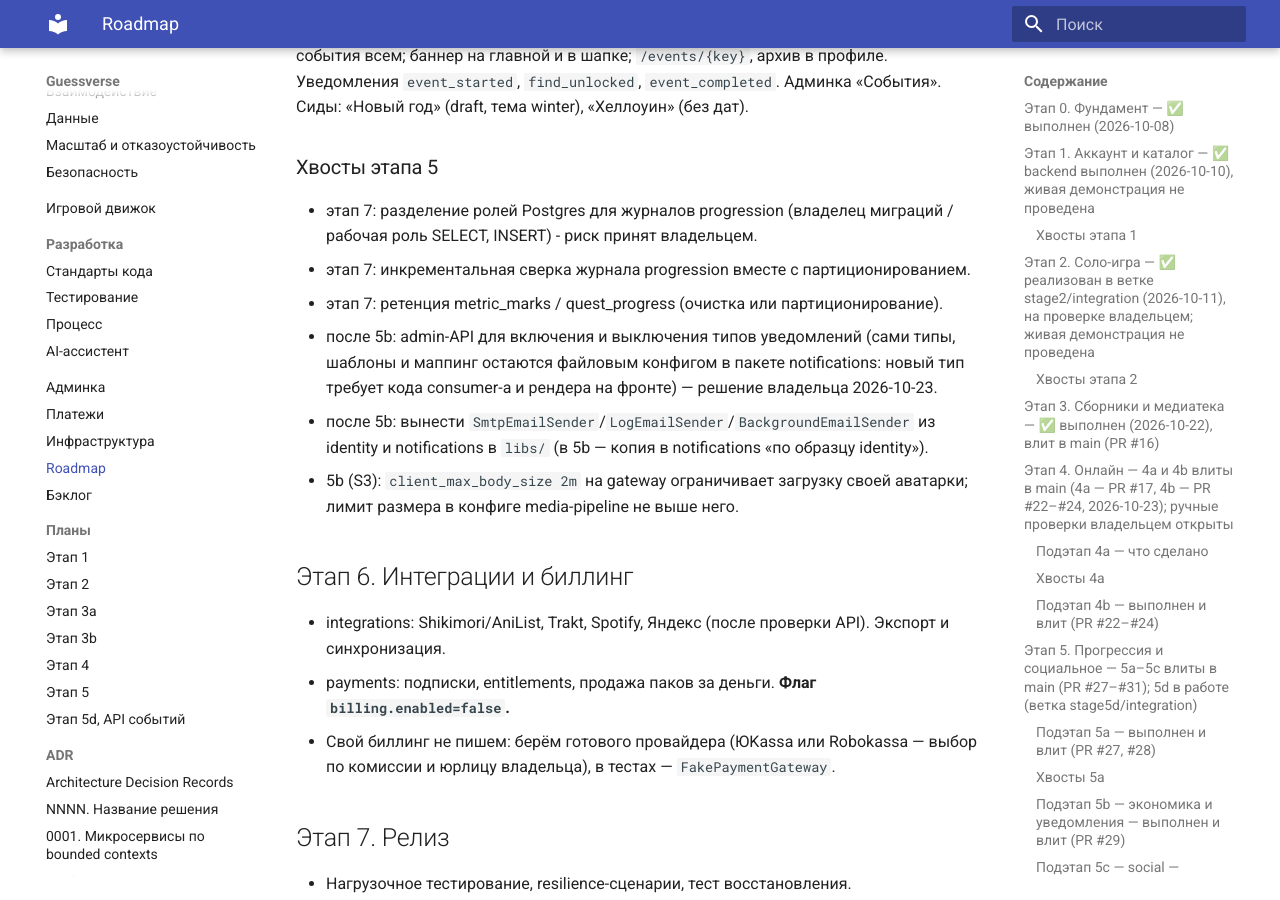
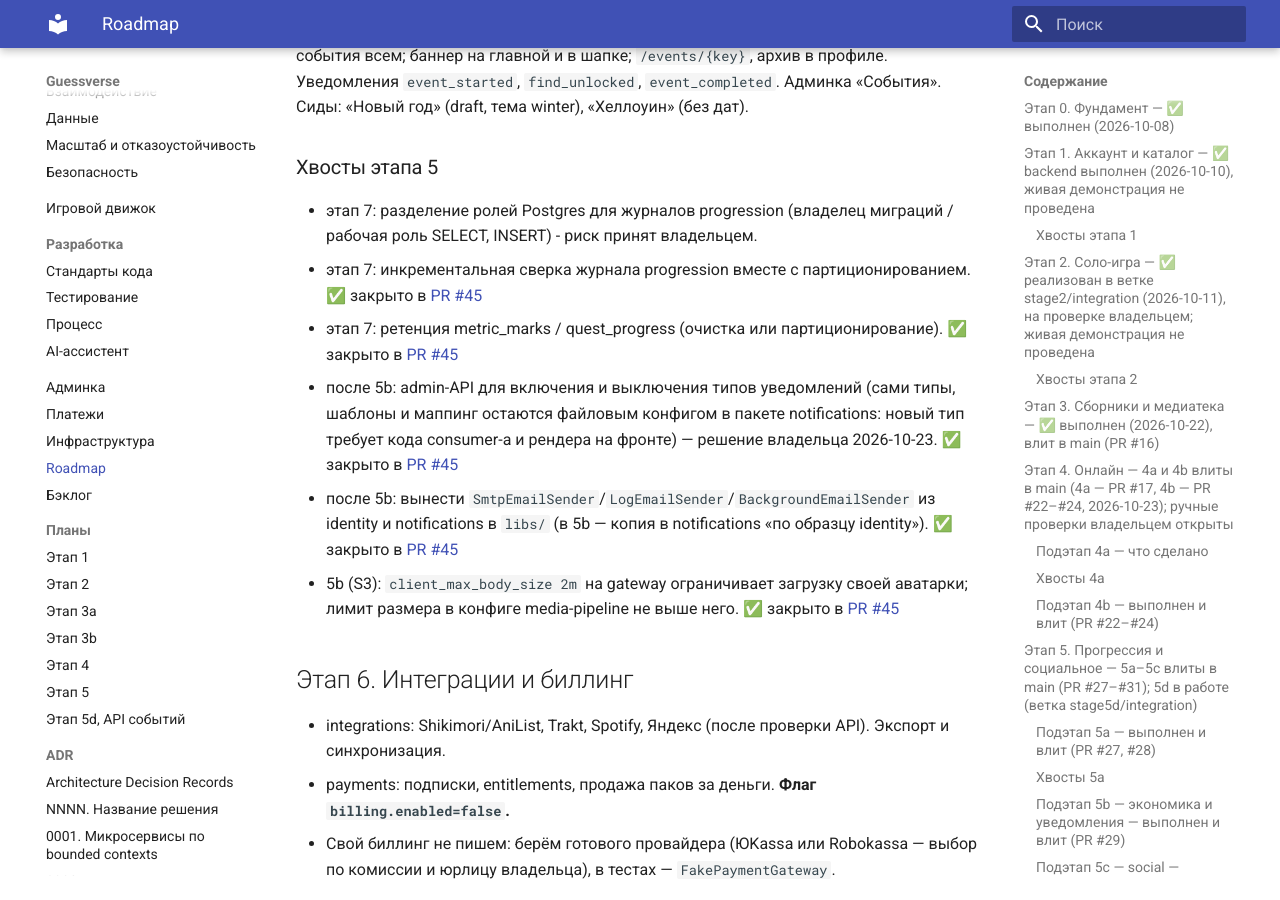
Before and after one commit to L0GIN0UT/oncue, an MkDocs documentation site: the page built from docs/09-roadmap.md, in a window 1280 px wide and 900 px high, scrolled down 10144 px. Built offline with MkDocs 1.6.1 and Material for MkDocs 9.7.7, drawn with Linux system fonts in a browser that asks for light colours.

```diff
--- a/docs/09-roadmap.md
+++ b/docs/09-roadmap.md
@@ -36,7 +36,7 @@
 | Живой прогон integration-тестов OpenSearch и `nginx -t` на образе nginx 1.28 в CI | `.github/workflows`, catalog, `infra/nginx` | Открыт — перенесён в хвосты этапа 2 |
 | `mypy_django_plugin` для admin | admin | ✅ этап 2 |
 | Протокол вместо `EventProcessor` в `KafkaEventConsumer` | `libs/messaging` | ✅ этап 2: `EventProcessorPort`, admin без `cast` |
-| Общий подключаемый inbox для Django (сейчас свой в admin) | `libs/messaging`, admin | Этап 5 (модерация в админке) |
+| Общий подключаемый inbox для Django (сейчас свой в admin) | `libs/messaging`, admin | Этап 5 (модерация в админке) | ✅ закрыто в [PR #45](https://github.com/L0GIN0UT/oncue/pull/45) |
 | Ручная security-проверка владельцем: identity, `libs/auth`, вход в admin | — | Открыт, до публичного запуска |
 
 **Принятый риск:** лимитеры входа и denylist `sid` при отказе Redis работают **fail-open** (с метрикой и логом): перебор сдерживает argon2id с ограниченным параллелизмом, окно отозванного access-токена ≤ access TTL. Исключение — лимит выдачи ссылок media-pipeline: fail-closed (503). Подробнее — [architecture/security.md](architecture/security.md#7-реализация-этапа-1).
@@ -64,8 +64,8 @@
 | Скан образов trivy: вернуть блокировку по CRITICAL и выгрузку SARIF в GitHub Security после digest-пиннинга базового образа и Dependabot на него ([ADR 0022](adr/0022-image-scan-reporting-not-gating.md)) | `.github/workflows` | Этап 7 | ✅ закрыто в [PR #38](https://github.com/L0GIN0UT/oncue/pull/38) |
 | Ручная проверка владельцем: identity (гостевые сессии, сервисные токены), `libs/auth` | — | До слияния в `main` |
 | Подтвердить правку эталона `libs/text`: союз «&» теперь удаляется (`("&", "")`) при сверке ответов | `libs/text`, `libs/game_kernel` | До слияния в `main` |
-| Журнал `link_issuance` чистится внутри `IssueAssetLink` (не чаще раза в 10 мин), а не периодической задачей | media_pipeline | Этап 3 |
-| Поиск кандидатов по проекции game (`/admin/v1/projection/items`) — `ILIKE` без trigram-индекса | game | При росте каталога |
+| Журнал `link_issuance` чистится внутри `IssueAssetLink` (не чаще раза в 10 мин), а не периодической задачей | media_pipeline | Этап 3 | ✅ закрыто в [PR #45](https://github.com/L0GIN0UT/oncue/pull/45) |
+| Поиск кандидатов по проекции game (`/admin/v1/projection/items`) — `ILIKE` без trigram-индекса | game | При росте каталога | ✅ закрыто в [PR #45](https://github.com/L0GIN0UT/oncue/pull/45) |
 | Ссылка финального кадра ревила живёт 60 с и может истечь, если ревил открыт поздно | game, frontend | Этап 3 |
 | Лимит сервисных токенов разделён: `GV_SERVICE_TOKEN_LIMIT__PER_CLIENT_PER_MIN` из плана заменён на `FAILURES_PER_CLIENT_IP_PER_MIN` и `SUCCESS_PER_CLIENT_PER_MIN` — обновить env окружений | identity, `infra/` | При выкладке | ✅ закрыто в [PR #38](https://github.com/L0GIN0UT/oncue/pull/38) |
 
@@ -97,9 +97,9 @@
 |---|---|---|
 | Переопределения `clue` и `answer.format` в лобби не поддержаны `round-plans` game: старт отказывает с `not_supported_yet` | match, game | После решения по плану раундов |
 | `party_speed` на поздних уровнях даёт почти полные очки | `libs/game_kernel` (конфиги режимов) | Решение по геймдизайну |
-| Блокирующий `XREAD` на комнату: ~300 соединений Redis на инстанс | match | Нагрузка этапа 7 |
+| Блокирующий `XREAD` на комнату: ~300 соединений Redis на инстанс | match | Нагрузка этапа 7 | ✅ закрыто в [PR #45](https://github.com/L0GIN0UT/oncue/pull/45) |
 | Окно отзыва connection-токена Centrifugo — до 10 мин (отзыв сессии не рвёт соединение) | identity, match | Принятый риск; пересмотреть на этапе 7 | ✅ закрыто в [PR #38](https://github.com/L0GIN0UT/oncue/pull/38) |
-| Пакетные ручки catalog/library для итога матча (сейчас вызовы по единице) | bff-web, catalog, library | При росте числа раундов |
+| Пакетные ручки catalog/library для итога матча (сейчас вызовы по единице) | bff-web, catalog, library | При росте числа раундов | ✅ закрыто в [PR #45](https://github.com/L0GIN0UT/oncue/pull/45) |
 | Ручная проверка владельцем: identity (realtime-токен) и match (античит) | — | До слияния в `main` |
 | Тег образа Centrifugo (`v6`) не закреплён до точной версии | `infra/compose` | Этап 7 (зеркало образов) | ✅ закрыто в [PR #38](https://github.com/L0GIN0UT/oncue/pull/38) |
 | Исключённый игрок может переподписаться на канал комнаты старым subscription-токеном (до 10 мин): видит лобби и чат, ответов нет | match | Короткий TTL подписки или канал с эпохой состава — этап 5 | ✅ закрыто в [PR #38](https://github.com/L0GIN0UT/oncue/pull/38) |
@@ -140,7 +140,7 @@
 | Пункт | Где | Когда |
 |---|---|---|
 | `Cache-Control: no-store` в admin-ручках progression ставится до `raise`: проверить на успешных ответах | progression | 5b | ✅ закрыто в [PR #38](https://github.com/L0GIN0UT/oncue/pull/38) |
-| Нет теста тай-брейка мест сезона против живого Redis (`ZREVRANGE`) | rating, progression | 5b |
+| Нет теста тай-брейка мест сезона против живого Redis (`ZREVRANGE`) | rating, progression | 5b | ✅ закрыто в [PR #45](https://github.com/L0GIN0UT/oncue/pull/45) |
 | Нестабильные под нагрузкой тесты: `GameScreen.modes`, `CollectionEditor` (автосохранение) — таймаут `waitFor` поднят ([PR #36](https://github.com/L0GIN0UT/oncue/pull/36)); `party.spec` — открыт | frontend, e2e | 5b |
 | Windows-окружение (на `main` тоже): 3 integration-теста ffmpeg `test_media_adapters` (код 4294967283) и 2 errors в `unit/test_use_cases::test_upload_validation` (идентификаторы параметров), `admin test_runtime` (`/health/live`) | media_pipeline, admin | Не чинить в 5b; зелёные в CI/Linux |
 | Win-trading: детектор ([ADR 0038](adr/0038-matchmaking-queues.md)) | rating, match | 5c |
@@ -170,11 +170,11 @@
 
 ### Хвосты этапа 5
 - этап 7: разделение ролей Postgres для журналов progression (владелец миграций / рабочая роль SELECT, INSERT) - риск принят владельцем.
-- этап 7: инкрементальная сверка журнала progression вместе с партиционированием.
-- этап 7: ретенция metric_marks / quest_progress (очистка или партиционирование).
-- после 5b: admin-API для включения и выключения типов уведомлений (сами типы, шаблоны и маппинг остаются файловым конфигом в пакете notifications: новый тип требует кода consumer-а и рендера на фронте) — решение владельца 2026-10-23.
-- после 5b: вынести `SmtpEmailSender`/`LogEmailSender`/`BackgroundEmailSender` из identity и notifications в `libs/` (в 5b — копия в notifications «по образцу identity»).
-- 5b (S3): `client_max_body_size 2m` на gateway ограничивает загрузку своей аватарки; лимит размера в конфиге media-pipeline не выше него.
+- этап 7: инкрементальная сверка журнала progression вместе с партиционированием. ✅ закрыто в [PR #45](https://github.com/L0GIN0UT/oncue/pull/45)
+- этап 7: ретенция metric_marks / quest_progress (очистка или партиционирование). ✅ закрыто в [PR #45](https://github.com/L0GIN0UT/oncue/pull/45)
+- после 5b: admin-API для включения и выключения типов уведомлений (сами типы, шаблоны и маппинг остаются файловым конфигом в пакете notifications: новый тип требует кода consumer-а и рендера на фронте) — решение владельца 2026-10-23. ✅ закрыто в [PR #45](https://github.com/L0GIN0UT/oncue/pull/45)
+- после 5b: вынести `SmtpEmailSender`/`LogEmailSender`/`BackgroundEmailSender` из identity и notifications в `libs/` (в 5b — копия в notifications «по образцу identity»). ✅ закрыто в [PR #45](https://github.com/L0GIN0UT/oncue/pull/45)
+- 5b (S3): `client_max_body_size 2m` на gateway ограничивает загрузку своей аватарки; лимит размера в конфиге media-pipeline не выше него. ✅ закрыто в [PR #45](https://github.com/L0GIN0UT/oncue/pull/45)
 
 ## Этап 6. Интеграции и биллинг
 - integrations: Shikimori/AniList, Trakt, Spotify, Яндекс (после проверки API). Экспорт и синхронизация.
```
Also changed, not shown: docs/backlog.md (+5 -12 lines), docs/handoff/techdebt.md (+14 -1 lines).
